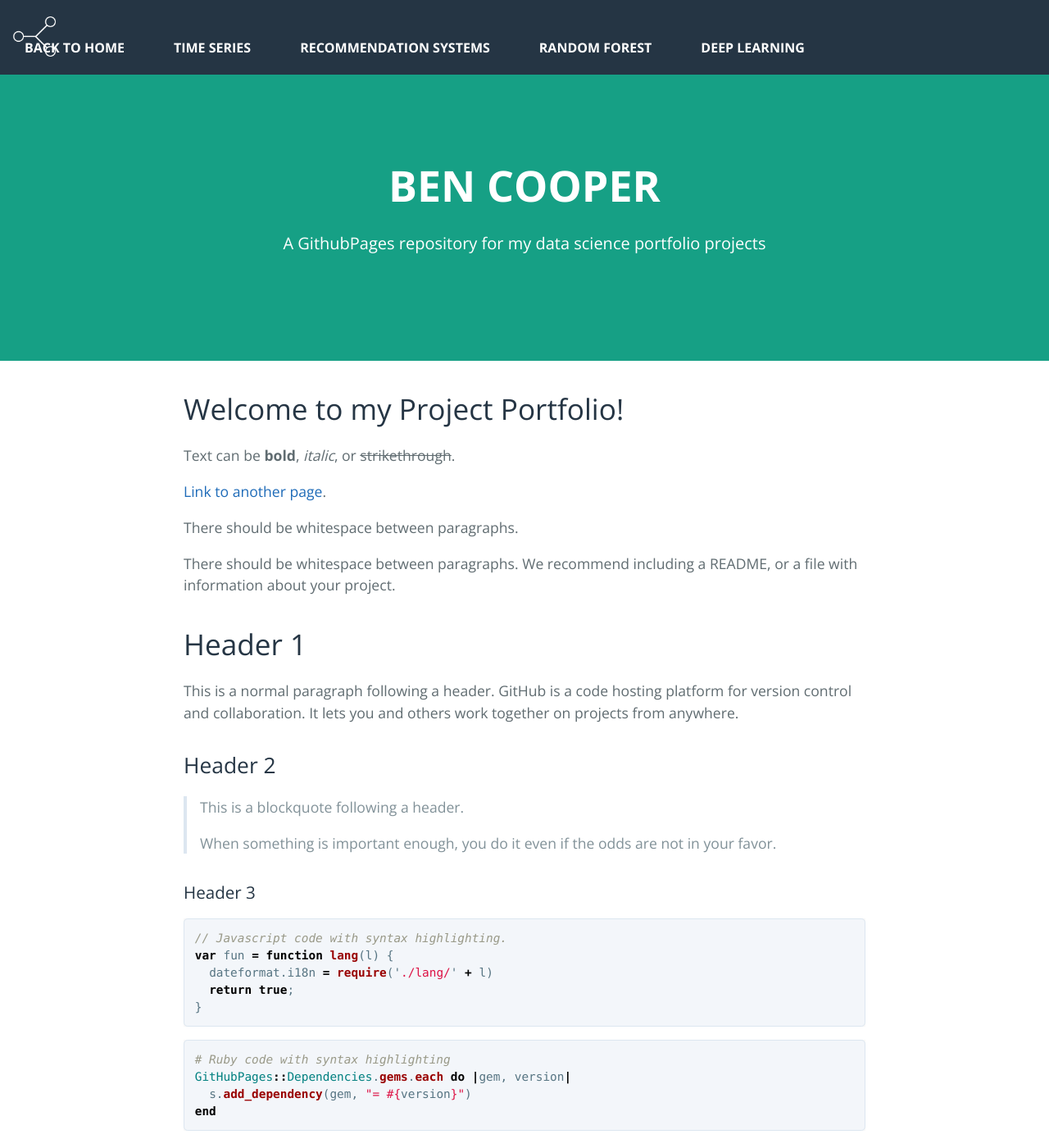
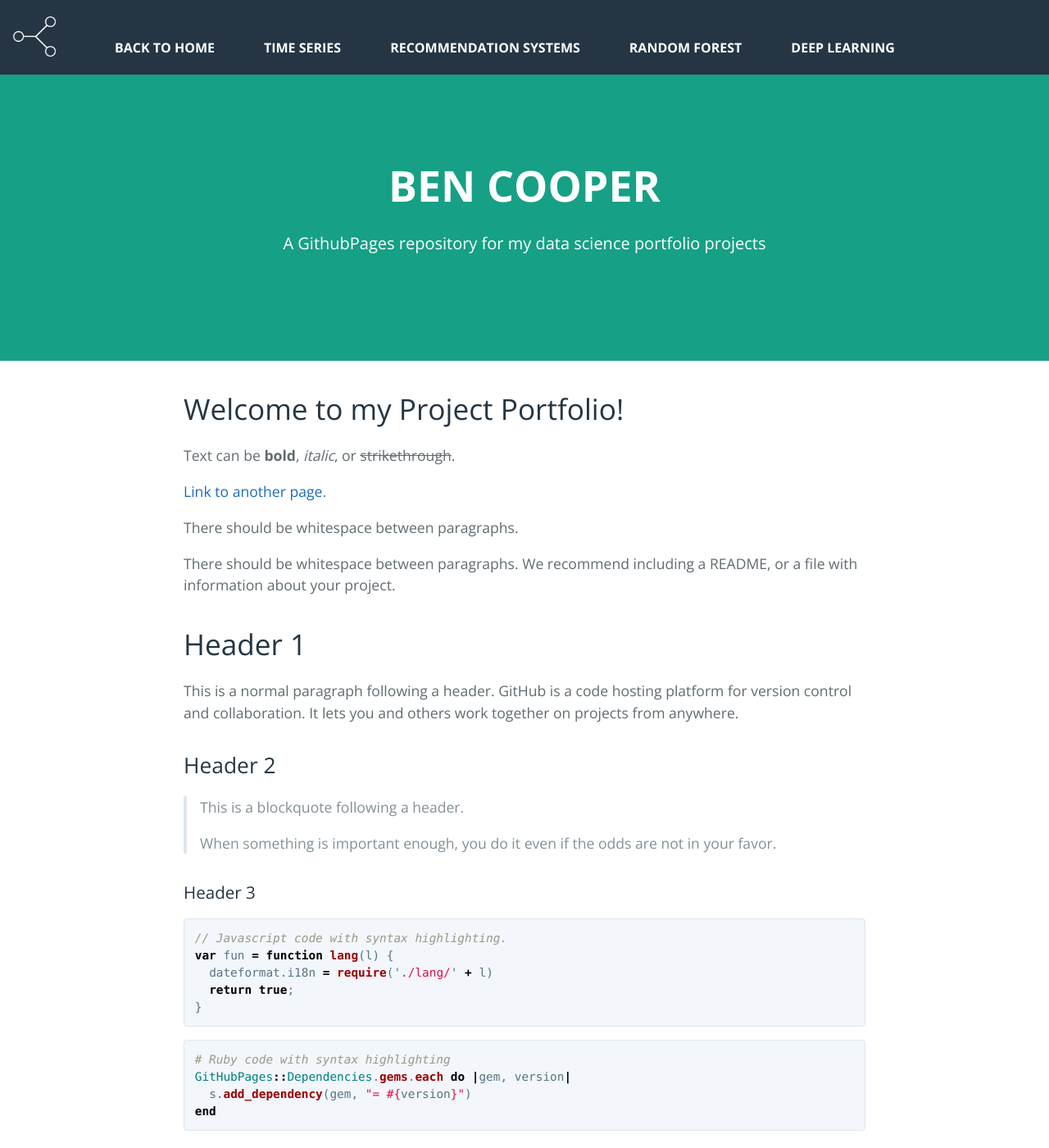
Before and after one commit to benjamin-j-cooper/benjamin-j-cooper.github.io, a Jekyll site: the page built from docs/index.md, in a window 1280 px wide and 1400 px high. Shown: the whole window at 82% size. Built offline with Jekyll 4.4.1, drawn with Linux system fonts in a browser that asks for light colours; nearby versions of some CDN libraries.

Commit message:
troubleshooting header

```diff
--- a/docs/_sass/jekyll-theme-cayman.scss
+++ b/docs/_sass/jekyll-theme-cayman.scss
@@ -564,7 +564,7 @@ a {
 @include large {
   .nav {
     width: 100%;
-    display: flex;
+    display: inline-flex;
     position: fixed;
     flex-wrap: wrap;
     top: 0;
@@ -583,9 +583,7 @@ a {
     margin: auto;
   }
   .menu {
-    display: flex;
-    padding-left: 0;
-    margin-bottom: 0;
+    display: block;
     /*margin-left: auto;*/
     /*vertical-align: middle;*/
     list-style: none;
```
